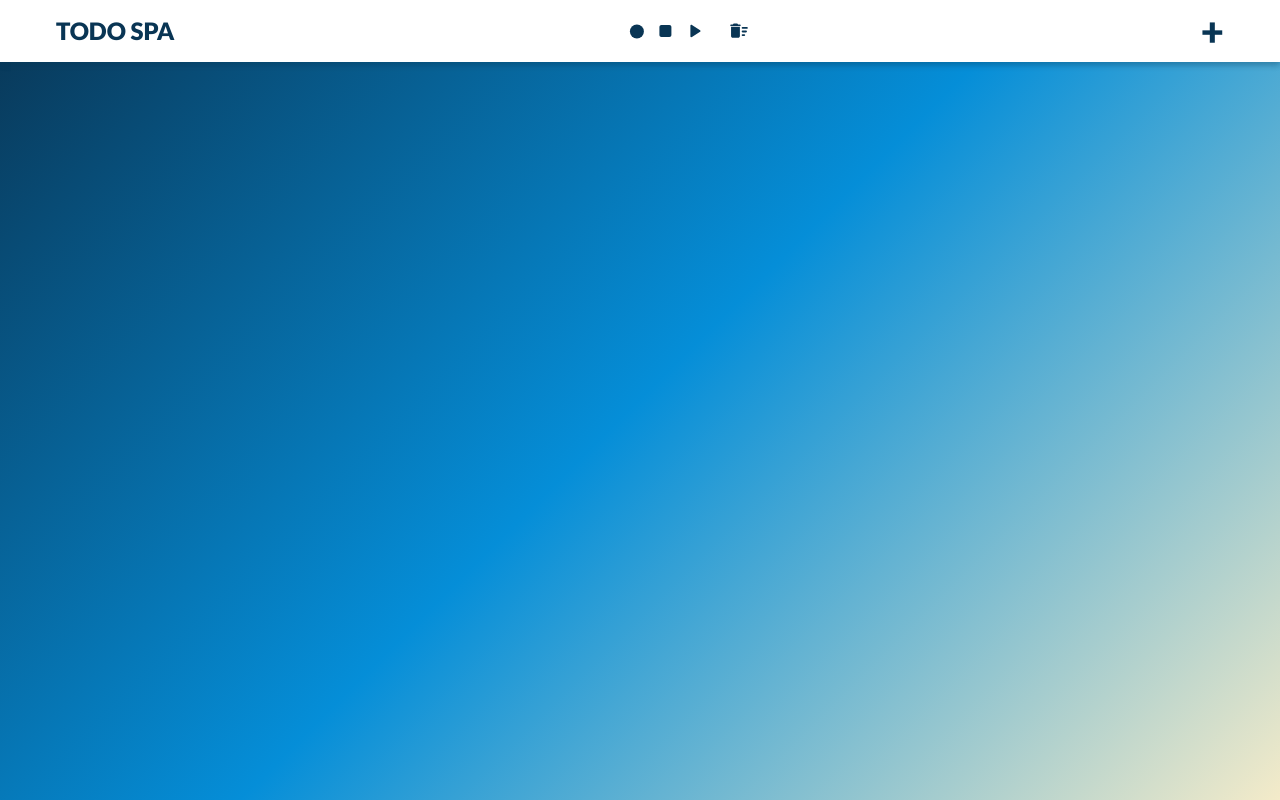
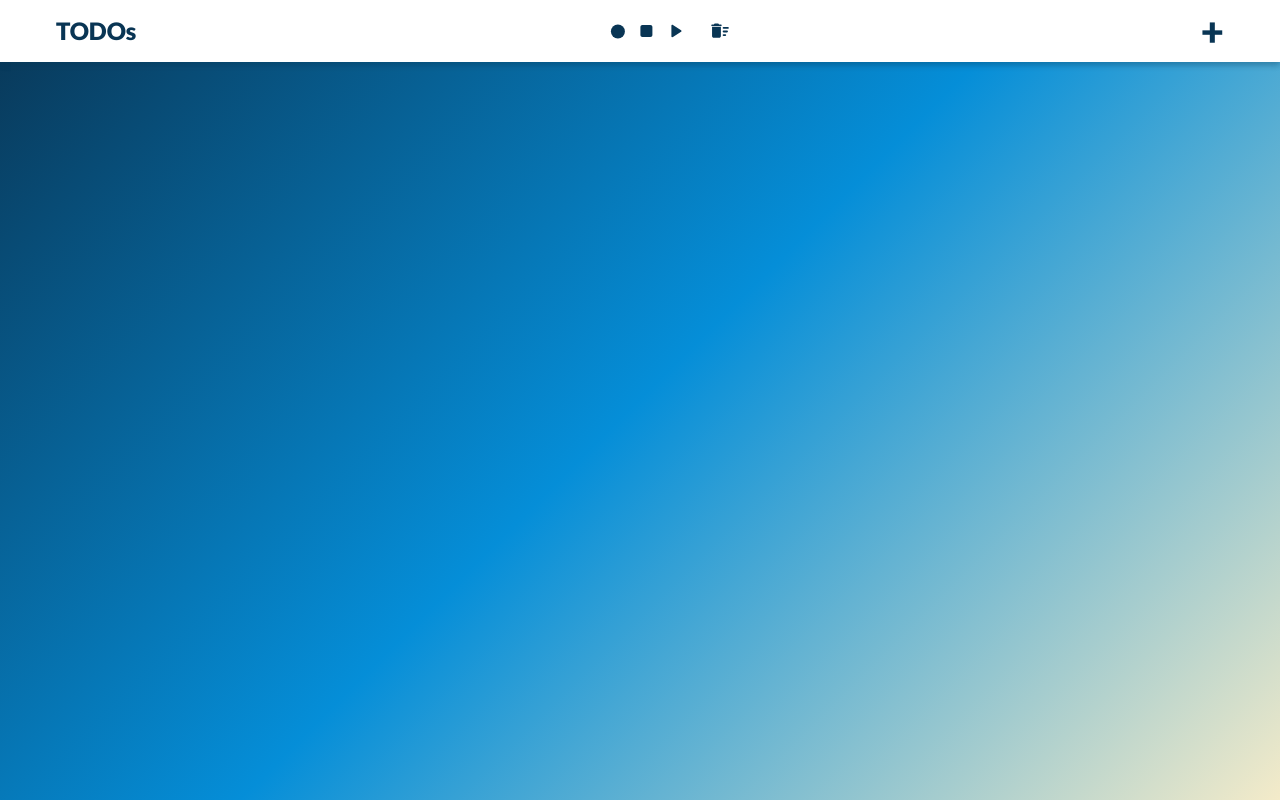
Before and after one commit to lucastlima/todo-spa, a React app: page / in a window 1280 px wide. Built offline with nearby package versions, Linux system fonts and the light colour scheme; what why-did-you-update would draw is missing.

Commit message:
Change title

```diff
--- a/src/components/TopMenu.js
+++ b/src/components/TopMenu.js
@@ -168,7 +168,7 @@ function WrappedTopMenu() {
     <SyledTopMenu>
       <Container>
         <StyledWrapper>
-          <h2>TODO SPA</h2>
+          <h2>TODOs</h2>
           <RecordControl isRecording={isRecording} isPlaying={isPlaying}>
             <div id="rec" data-label="Rec">
               <RecBtn onClick={handleStartRecording} />
```
